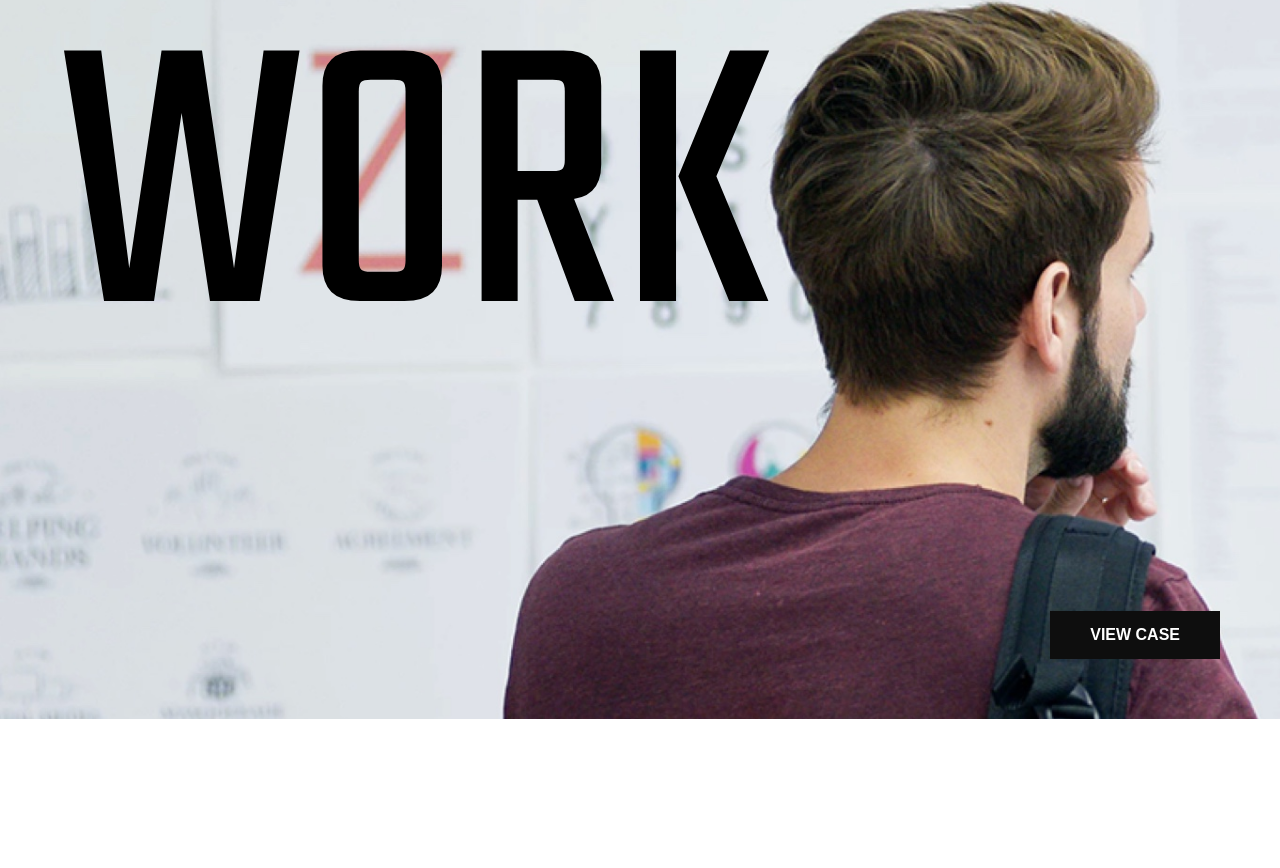
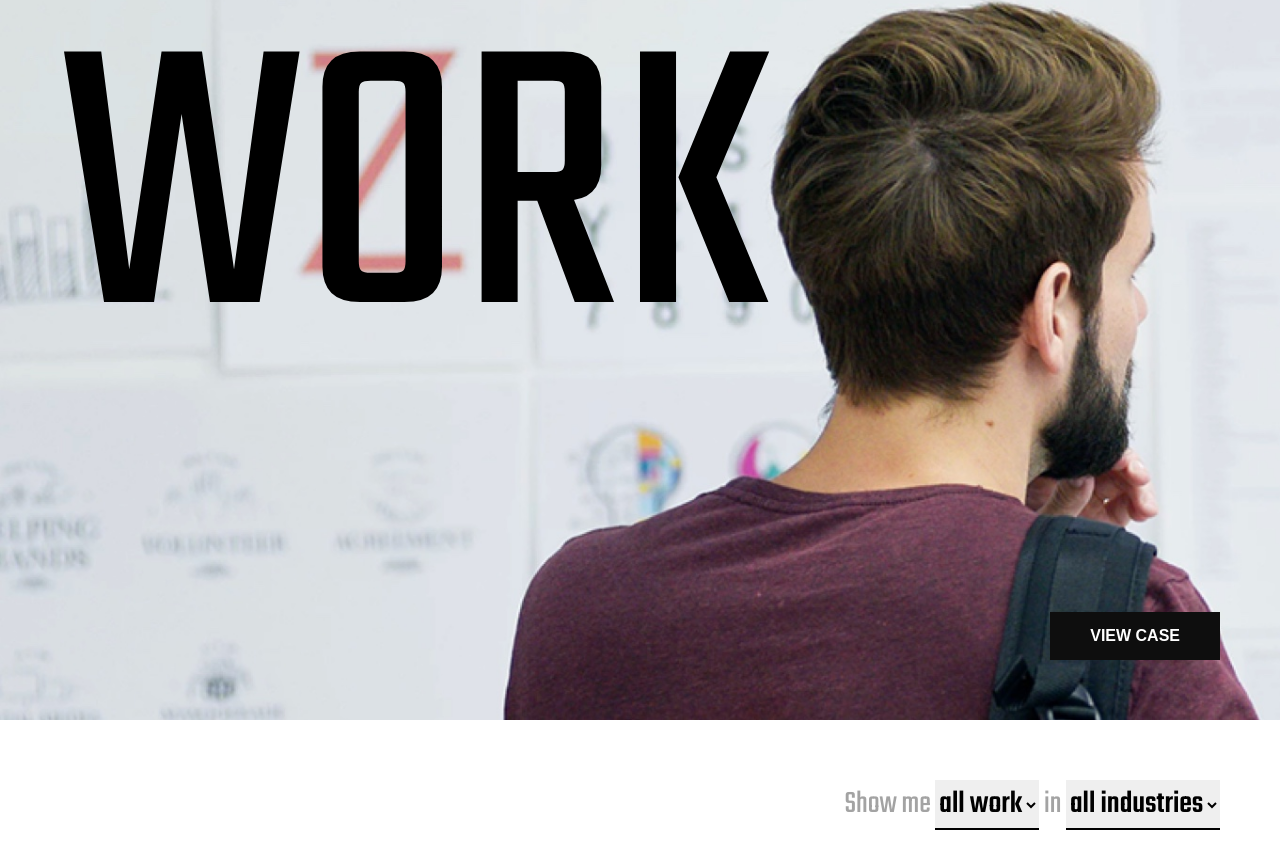
Before and after one commit to n-fimic-vegait/dept-front, a Next.js app: page / in a window 1280 px wide. Shown: the part 164-1032 px from the top of the page. Before the commit the page ends 883 px from the top, so only its background shows below. Built offline with nearby package versions, Linux system fonts and the light colour scheme.

Commit message:
Made filter design and added each component to its own folder

```diff
--- /dev/null
+++ b/components/molecules/Filter/Filter.module.css
@@ -0,0 +1,19 @@
+.filter {
+  display: flex;
+  justify-content: flex-end;
+  padding: 60px;
+}
+
+.filter__form {
+  font-size: 2em;
+  color: #a3a3a3;
+  font-weight: 400;
+}
+
+.filter__form select {
+  font-size: 1em;
+  font-family: Teko;
+  font-weight: 500;
+  border: 0;
+  border-bottom: 2px solid black;
+}
--- /dev/null
+++ b/components/molecules/Filter/Filter.tsx
@@ -0,0 +1,22 @@
+import styles from './Filter.module.css'
+
+export const Filter = () => {
+  return (
+    <div className={styles.filter}>
+      <form className={styles.filter__form}>
+        <span> Show me </span>
+        <select>
+          <option> all work </option>
+          <option> 2 </option>
+          <option> 3 </option>
+        </select>
+        <span> in </span>
+        <select>
+          <option> all industries </option>
+          <option> 2 </option>
+          <option> 3 </option>
+        </select>
+      </form>
+    </div>
+  )
+}
--- a/components/molecules/Header.module.css
+++ b/components/molecules/Header/Header.module.css
@@ -2,7 +2,7 @@
   display: flex;
   flex-direction: row;
   justify-content: space-between;
-  border-bottom: 1px solid black;
+  border-bottom: 2px solid black;
   align-items: baseline;
   padding: 20px 0;
 }
--- a/components/organisms/LandingSection.module.css
+++ b/components/organisms/LandingSection/LandingSection.module.css
@@ -1,5 +1,5 @@
 .landingSection {
-  background-image: url('./../../public/Header.jpg');
+  background-image: url('./../../../public/Header.jpg');
   padding: 0 60px;
   padding-bottom: 60px;
   background-size: cover;
--- a/components/organisms/LandingSection.tsx
+++ b/components/organisms/LandingSection/LandingSection.tsx
@@ -1,4 +1,4 @@
-import { Header } from '../molecules/Header'
+import { Header } from '../../molecules/Header/Header'
 import styles from './LandingSection.module.css'
 
 export const LandingSection = () => {
--- a/pages/index.tsx
+++ b/pages/index.tsx
@@ -1,8 +1,14 @@
 import type { NextPage } from 'next'
-import { LandingSection } from '../components/organisms/LandingSection'
+import { Filter } from '../components/molecules/Filter/Filter'
+import { LandingSection } from '../components/organisms/LandingSection/LandingSection'
 
 const Home: NextPage = () => {
-  return <LandingSection />
+  return (
+    <>
+      <LandingSection />
+      <Filter />
+    </>
+  )
 }
 
 export default Home
```
Also changed, not shown: components/molecules/Header/Header.tsx (renamed from components/molecules/Header.tsx).
